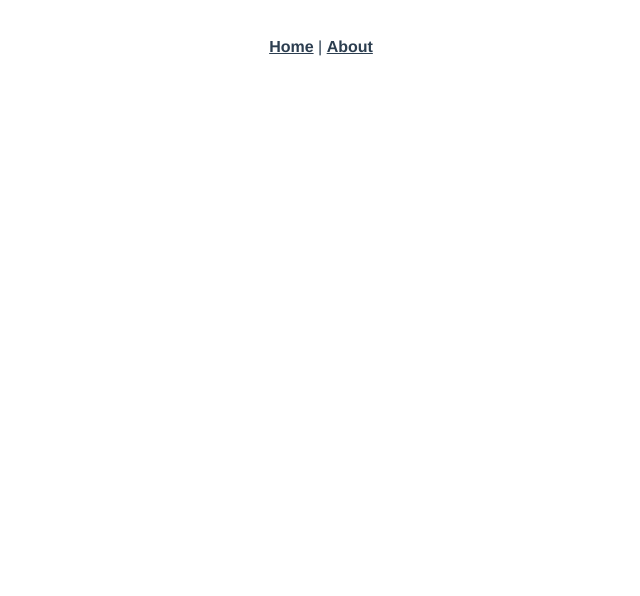
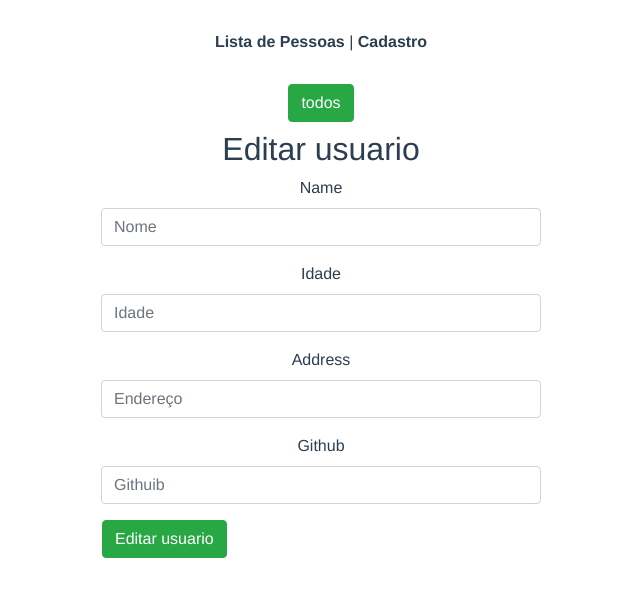
Before and after one commit to whizM/NestJs-VueJs-Frontend, a Vue app: page /edit/1 in a window 1280 px wide. Shown: the top 596 px of the page, without its empty margins (319-959 px from the left). Built offline with nearby package versions, Linux system fonts and the light colour scheme; no server answers.

Commit message:
create form project

```diff
--- a/package.json
+++ b/package.json
@@ -8,6 +8,7 @@
     "lint": "vue-cli-service lint"
   },
   "dependencies": {
+    "axios": "^0.21.1",
     "core-js": "^3.6.5",
     "vue": "^2.6.11",
     "vue-class-component": "^7.2.3",
--- a/public/index.html
+++ b/public/index.html
@@ -5,7 +5,8 @@
     <meta http-equiv="X-UA-Compatible" content="IE=edge">
     <meta name="viewport" content="width=device-width,initial-scale=1.0">
     <link rel="icon" href="<%= BASE_URL %>favicon.ico">
-    <title><%= htmlWebpackPlugin.options.title %></title>
+    <link rel="stylesheet" href="https://stackpath.bootstrapcdn.com/bootstrap/4.1.3/css/bootstrap.min.css">
+    <title>customer-list-app-frontend</title>
   </head>
   <body>
     <noscript>
--- a/src/App.vue
+++ b/src/App.vue
@@ -1,10 +1,10 @@
 <template>
   <div id="app">
     <div id="nav">
-      <router-link to="/">Home</router-link> |
-      <router-link to="/about">About</router-link>
+      <router-link to="/">Lista de Pessoas</router-link> |
+      <router-link to="/create">Cadastro</router-link>
     </div>
-    <router-view/>
+    <router-view />
   </div>
 </template>
 
@@ -29,4 +29,9 @@
 #nav a.router-link-exact-active {
   color: #42b983;
 }
+
+.form-wrapper {
+  width: 500px;
+  margin: 0 auto;
+}
 </style>
--- /dev/null
+++ b/src/components/user/Create.vue
@@ -0,0 +1,91 @@
+<template>
+  <div>
+    <div class="col-md-12 form-wrapper">
+      <h2>Cadastrar</h2>
+      <form id="create-post-form" @submit.prevent="createCustomer">
+        <div class="form-group col-md-12">
+          <label for="title"> Nome </label>
+          <input
+            type="text"
+            id="name"
+            v-model="name"
+            name="title"
+            class="form-control"
+            placeholder="Fernando Melo"
+          />
+        </div>
+        <div class="form-group col-md-12">
+          <label for="title"> Idade </label>
+          <input
+            type="text"
+            id="age"
+            v-model="age"
+            name="title"
+            class="form-control"
+            placeholder="Idade"
+          />
+        </div>
+        <div class="form-group col-md-12">
+          <label for="title"> Endereço </label>
+          <input
+            type="text"
+            id="address"
+            v-model="address"
+            name="title"
+            class="form-control"
+            placeholder="Buscar Cep"
+          />
+        </div>
+        <div class="form-group col-md-12">
+          <label for="title"> GitHub </label>
+          <input
+            type="text"
+            id="github"
+            v-model="github"
+            name="title"
+            class="form-control"
+            placeholder="usuario do github"
+          />
+        </div>
+
+        <div class="form-group col-md-4 pull-right">
+          <button class="btn btn-success" type="submit">Criar Usuário</button>
+        </div>
+      </form>
+    </div>
+  </div>
+</template>
+
+<script>
+import axios from "axios";
+import { server } from "../../helper";
+import router from "../../router";
+export default {
+  data() {
+    return {
+      first_name: "",
+      last_name: "",
+      email: "",
+      phone: "",
+      address: "",
+      description: "",
+    };
+  },
+  methods: {
+    createCustomer() {
+      let customerData = {
+        name: this.name,
+        age: this.age,
+        address: this.address,
+        github: this.github,
+      };
+      this.__submitToServer(customerData);
+    },
+    __submitToServer(data) {
+      axios.post(`${server.baseURL}/user/create`, data).then((data) => {
+        router.push({ name: "home" });
+      });
+    },
+  },
+};
+</script>
--- /dev/null
+++ b/src/components/user/Edit.vue
@@ -0,0 +1,109 @@
+<template>
+  <div>
+    <h4 class="text-center mt-20">
+      <small>
+        <button class="btn btn-success" v-on:click="navigate()">
+          todos
+        </button>
+      </small>
+    </h4>
+    <div class="col-md-12 form-wrapper">
+      <h2>Editar usuario</h2>
+      <form id="create-post-form" @submit.prevent="editCustomer">
+        <div class="form-group col-md-12">
+          <label for="title"> Name </label>
+          <input
+            type="text"
+            id="name"
+            v-model="customer.name"
+            name="title"
+            class="form-control"
+            placeholder="Nome"
+          />
+        </div>
+        <div class="form-group col-md-12">
+          <label for="title"> Idade </label>
+          <input
+            type="text"
+            id="age"
+            v-model="customer.age"
+            name="title"
+            class="form-control"
+            placeholder="Idade"
+          />
+        </div>
+        <div class="form-group col-md-12">
+          <label for="title"> Address </label>
+          <input
+            type="text"
+            id="address"
+            v-model="customer.address"
+            name="title"
+            class="form-control"
+            placeholder="Endereço"
+          />
+        </div>
+        <div class="form-group col-md-12">
+          <label for="title"> Github </label>
+          <input
+            type="text"
+            id="github"
+            v-model="customer.github"
+            name="title"
+            class="form-control"
+            placeholder="Githuib"
+          />
+        </div>
+
+        <div class="form-group col-md-4 pull-right">
+          <button class="btn btn-success" type="submit">Editar usuario</button>
+        </div>
+      </form>
+    </div>
+  </div>
+</template>
+<script>
+import { server } from "../../helper";
+import axios from "axios";
+import router from "../../router";
+export default {
+  data() {
+    return {
+      id: 0,
+      customer: {},
+    };
+  },
+  created() {
+    this.id = this.$route.params.id;
+    this.getCustomer();
+  },
+  methods: {
+    editCustomer() {
+      let customerData = {
+        first_name: this.customer.first_name,
+        last_name: this.customer.last_name,
+        email: this.customer.email,
+        phone: this.customer.phone,
+        address: this.customer.address,
+        description: this.customer.description,
+      };
+      axios
+        .put(
+          `${server.baseURL}/customer/update?customerID=${this.id}`,
+          customerData
+        )
+        .then((data) => {
+          router.push({ name: "home" });
+        });
+    },
+    getCustomer() {
+      axios
+        .get(`${server.baseURL}/customer/customer/${this.id}`)
+        .then((data) => (this.customer = data.data));
+    },
+    navigate() {
+      router.go(-1);
+    },
+  },
+};
+</script>
--- /dev/null
+++ b/src/helper.tsx
@@ -0,0 +1,3 @@
+export const server = {
+    baseUrl: 'http://localhost:3000'
+}
--- a/src/router/index.ts
+++ b/src/router/index.ts
@@ -1,29 +1,15 @@
-import Vue from 'vue'
-import VueRouter, { RouteConfig } from 'vue-router'
-import Home from '../views/Home.vue'
-
-Vue.use(VueRouter)
-
-const routes: Array<RouteConfig> = [
-  {
-    path: '/',
-    name: 'Home',
-    component: Home
-  },
-  {
-    path: '/about',
-    name: 'About',
-    // route level code-splitting
-    // this generates a separate chunk (about.[hash].js) for this route
-    // which is lazy-loaded when the route is visited.
-    component: () => import(/* webpackChunkName: "about" */ '../views/About.vue')
-  }
-]
-
-const router = new VueRouter({
-  mode: 'history',
-  base: process.env.BASE_URL,
-  routes
-})
-
-export default router
+import Vue from "vue";
+import Router from "vue-router";
+import HomeComponent from "@/views/Home";
+import EditComponent from "@/components/user/Edit";
+import CreateComponent from "@/components/user/Create";
+Vue.use(Router);
+export default new Router({
+  mode: "history",
+  routes: [
+    { path: "/", redirect: { name: "home" } },
+    { path: "/home", name: "home", component: HomeComponent },
+    { path: "/create", name: "Create", component: CreateComponent },
+    { path: "/edit/:id", name: "Edit", component: EditComponent },
+  ],
+});
--- a/src/views/About.vue
+++ /dev/null
@@ -1,5 +0,0 @@
-<template>
-  <div class="about">
-    <h1>This is an about page</h1>
-  </div>
-</template>
--- a/src/views/Home.vue
+++ b/src/views/Home.vue
@@ -1,18 +1,75 @@
 <template>
-  <div class="home">
-    <img alt="Vue logo" src="../assets/logo.png">
-    <HelloWorld msg="Welcome to Your Vue.js + TypeScript App"/>
+  <div class="container-fluid">
+    <div class="text-center">
+      <h1>Listagem de pessoas cadastradas</h1>
+      <div v-if="customers.length === 0"></div>
+    </div>
+
+    <div class="">
+      <table class="table table-bordered">
+        <thead class="thead-dark">
+          <tr>
+            <th scope="col">Nome</th>
+            <th scope="col">Idade</th>
+            <th scope="col">Endereço</th>
+            <th scope="col">GitHub</th>
+          </tr>
+        </thead>
+        <tbody>
+          <tr v-for="customer in customers" :key="customer._id">
+            <td>{{ customer.name }}</td>
+            <td>{{ customer.age }}</td>
+            <td>{{ customer.address }}</td>
+            <td>{{ customer.github }}</td>
+            <td>
+              <div class="d-flex justify-content-between align-items-center">
+                <div class="btn-group" style="margin-bottom: 20px;">
+                  <router-link
+                    :to="{ name: 'Edit', params: { id: customer._id } }"
+                    class="btn btn-sm btn-outline-secondary"
+                    >Edit Customer
+                  </router-link>
+                  <button
+                    class="btn btn-sm btn-outline-secondary"
+                    v-on:click="deleteCustomer(customer._id)"
+                  >
+                    Deletar
+                  </button>
+                </div>
+              </div>
+            </td>
+          </tr>
+        </tbody>
+      </table>
+    </div>
   </div>
 </template>
-
-<script lang="ts">
-import { Component, Vue } from 'vue-property-decorator';
-import HelloWorld from '@/components/HelloWorld.vue'; // @ is an alias to /src
-
-@Component({
-  components: {
-    HelloWorld,
+<script>
+import { server } from "../helper";
+import axios from "axios";
+export default {
+  data() {
+    return {
+      customers: [],
+    };
   },
-})
-export default class Home extends Vue {}
+  created() {
+    this.fetchCustomers();
+  },
+  methods: {
+    fetchCustomers() {
+      axios
+        .get(`${server.baseURL}/customer/customers`)
+        .then((data) => (this.customers = data.data));
+    },
+    deleteCustomer(id) {
+      axios
+        .delete(`${server.baseURL}/customer/delete?customerID=${id}`)
+        .then((data) => {
+          console.log(data);
+          window.location.reload();
+        });
+    },
+  },
+};
 </script>
```
Also changed, not shown: src/components/HelloWorld.vue (deleted, +0 -60 lines), 1 other file (tests, documents, lock files or other folders).
